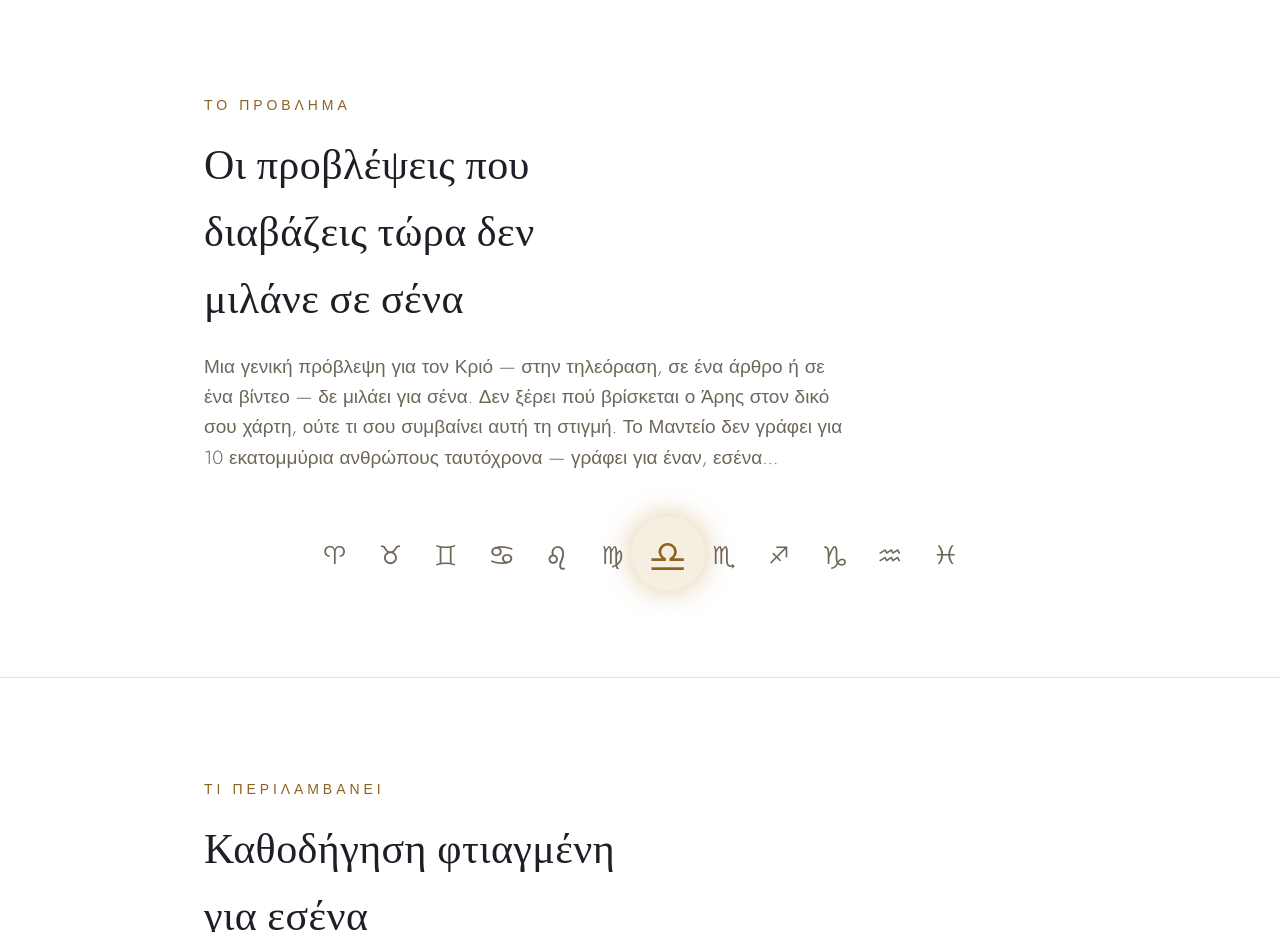
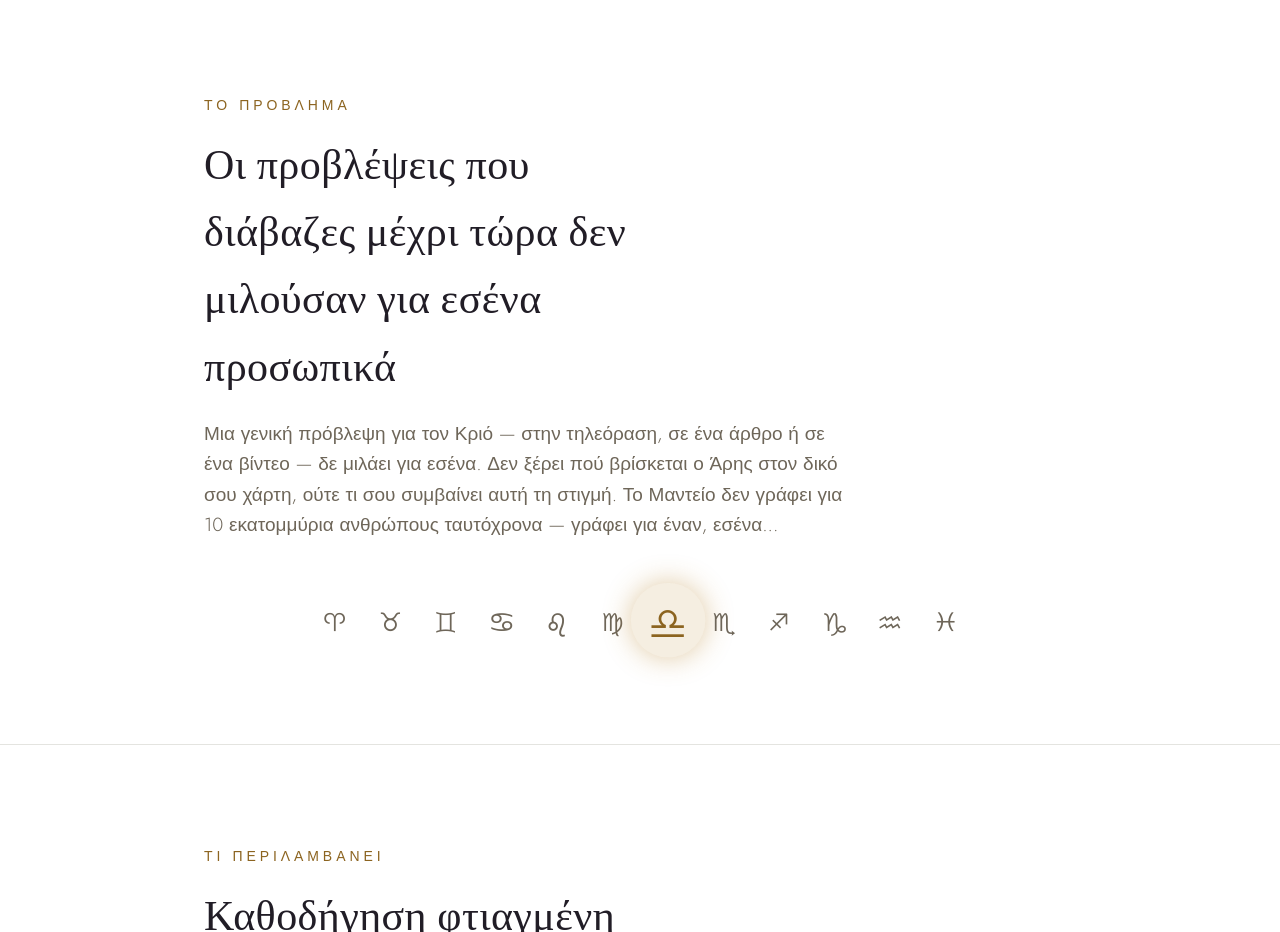
Before and after one commit to MANTEION99/XRISMOS, a plain HTML site: page manteio-landing.html in a window 1280 px wide. Shown: the part 1720-2652 px from the top of the page. Drawn offline with nearby package versions, Linux system fonts and the light colour scheme.

Commit message:
Update manteio-landing.html

```diff
--- a/manteio-landing.html
+++ b/manteio-landing.html
@@ -502,8 +502,8 @@
 <section>
   <div class="wrap">
     <span class="kicker">Το πρόβλημα</span>
-    <h2>Οι προβλέψεις που διαβάζεις τώρα δεν μιλάνε σε σένα</h2>
-    <p class="lede">Μια γενική πρόβλεψη για τον Κριό — στην τηλεόραση, σε ένα άρθρο ή σε ένα βίντεο — δε μιλάει για σένα. Δεν ξέρει πού βρίσκεται ο Άρης στον δικό σου χάρτη, ούτε τι σου συμβαίνει αυτή τη στιγμή. Το Μαντείο δεν γράφει για 10 εκατομμύρια ανθρώπους ταυτόχρονα — γράφει για έναν, εσένα...</p>
+    <h2>Οι προβλέψεις που διάβαζες μέχρι τώρα δεν μιλούσαν για εσένα προσωπικά</h2>
+    <p class="lede">Μια γενική πρόβλεψη για τον Κριό — στην τηλεόραση, σε ένα άρθρο ή σε ένα βίντεο — δε μιλάει για εσένα. Δεν ξέρει πού βρίσκεται ο Άρης στον δικό σου χάρτη, ούτε τι σου συμβαίνει αυτή τη στιγμή. Το Μαντείο δεν γράφει για 10 εκατομμύρια ανθρώπους ταυτόχρονα — γράφει για έναν, εσένα...</p>
     <div class="zodiac-cycle" aria-hidden="true">
       <span class="zsign">♈︎</span>
       <span class="zsign">♉︎</span>
```
